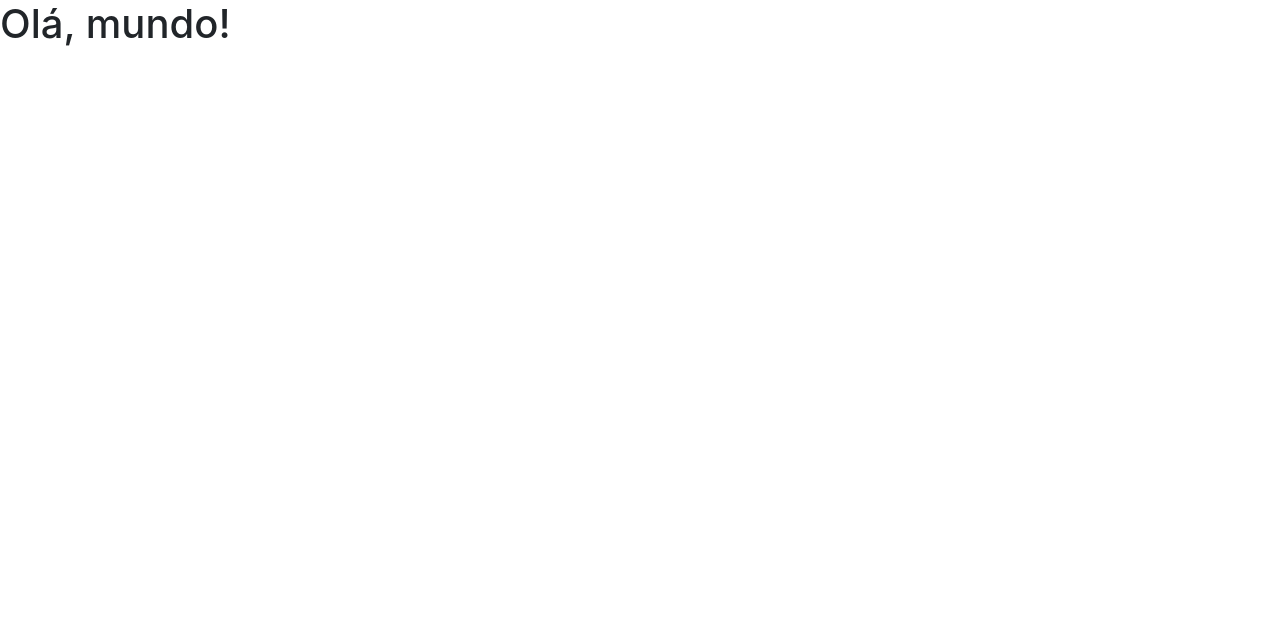
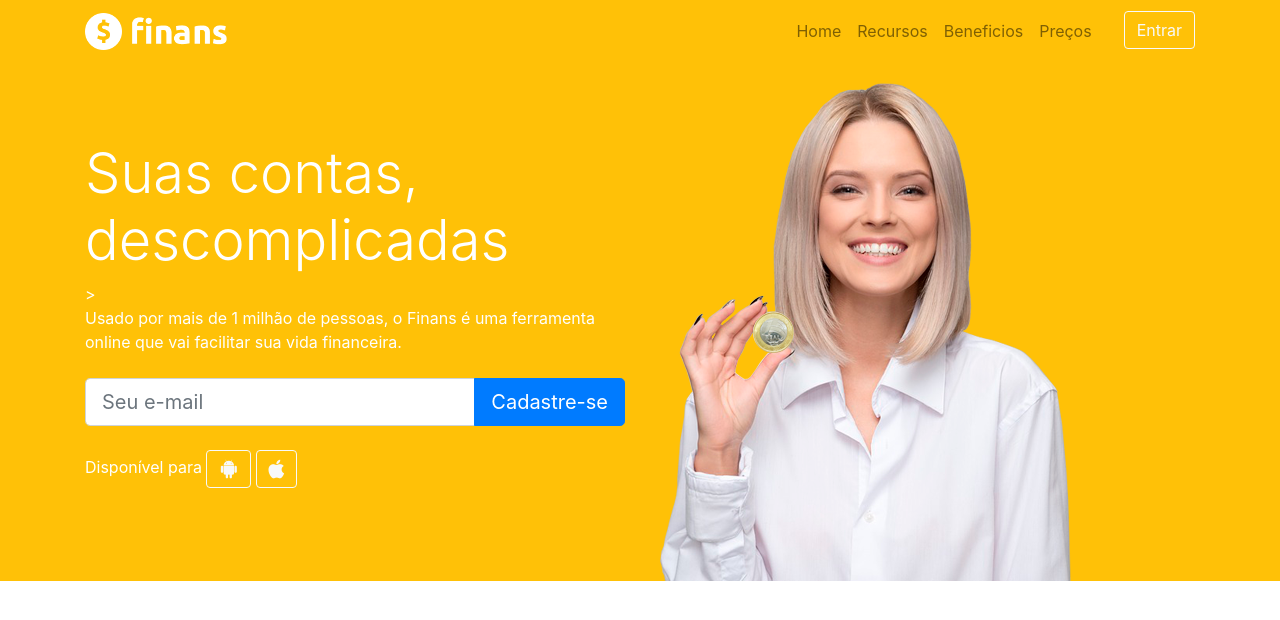
Before and after one commit to WillianJoseCeccon/finans, a plain HTML site: page index.html in a window 1280 px wide. Drawn offline with nearby package versions, Linux system fonts and the light colour scheme.

Commit message:
finalizadno o topo do site

```diff
--- /dev/null
+++ b/css/estilo.css
@@ -0,0 +1,4 @@
+#home {
+    background: #ffc107;
+    color: white;
+}
--- a/index.html
+++ b/index.html
@@ -11,10 +11,84 @@
     <!-- Font Awesome -->
     <link rel="stylesheet" href="https://use.fontawesome.com/releases/v5.3.1/css/all.css" integrity="sha384-mzrmE5qonljUremFsqc01SB46JvROS7bZs3IO2EmfFsd15uHvIt+Y8vEf7N7fWAU" crossorigin="anonymous">
 
-    <title>Olá, mundo!</title>
+    <!-- Estilo customizado-->
+    <link rel="stylesheet" type="text/css" href="css/estilo.css">
+
+    <title>Finans - Finanças Pessoais</title>
   </head>
   <body>
-    <h1>Olá, mundo!</h1>
+    <header>
+      <nav class="navbar navbar-expand-sm navbar-light bg-warning">
+        <div class="container">
+
+          <a href="#" class="navbar-brand">
+            <img src="img/logo.png" width="142">
+          </a>
+
+          <button class="navbar-toggler" data-toggle="collapse" id="#nav-principal">
+            <span class="navbar-toggler-icon"></span>
+          </button>
+
+          <div class="collapse navbar-collapse" id="nav-principal">
+            <ul class="navbar-nav ml-auto">
+              <li class="nav-item">
+                <a href="" class="nav-link">Home</a>
+              </li>
+              <li class="nav-item">
+                <a href="" class="nav-link">Recursos</a>
+              </li>
+              <li class="nav-item">
+                <a href="" class="nav-link">Beneficios</a>
+              </li>
+              <li class="nav-item">
+                <a href="" class="nav-link">Preços</a>
+              </li>
+              <li class="nav-item">
+                <a href="" class="btn btn-outline-light ml-4">Entrar</a>
+              </li>
+            </ul>
+          </div>
+        </div>
+
+
+      </nav>
+    </header>
+
+    <section id="home">
+      <div class="container">
+        <div class="row">
+          <div class="col-md-6 d-flex">
+            <div class="align-self-center">
+              <h1 class="display-4">Suas contas, descomplicadas</h1>>
+              <p>Usado por mais de 1 milhão de pessoas, o Finans é uma ferramenta online que vai facilitar sua vida financeira.</p>
+
+              <form class="mt-4 mb-4">
+                <div class="input-group input-group-lg">
+                  <input type="text" placeholder="Seu e-mail" class="form-control">
+                  <div class="input-group-append">
+                    <button type="button" class="btn btn-primary"> Cadastre-se</button>
+                  </div>
+                </div>
+              </form>
+
+              <p>Disponível para
+                <a href="" class="btn btn-outline-light">
+                  <i class="fab fa-android fa-lg"></i>
+                </a>
+                <a href="" class="btn btn-outline-light">
+                  <i class="fab fa-apple fa-lg"></i>
+                </a>
+              </p>
+            </div>
+
+          </div>
+          <div class="col-md-6 d-none d-md-block">
+            <img src="img/capa-mulher.png">
+          </div>
+        </div>
+
+      </div>
+    </section>
 
     <!-- JavaScript (Opcional) -->
     <!-- jQuery primeiro, depois Popper.js, depois Bootstrap JS -->
```
